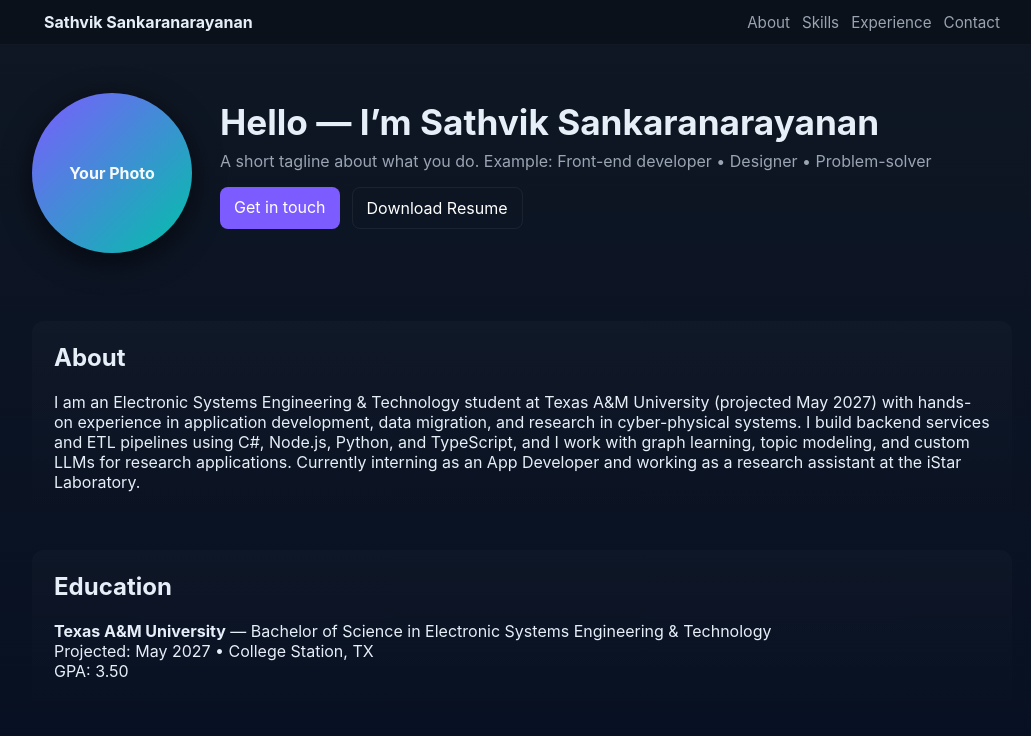
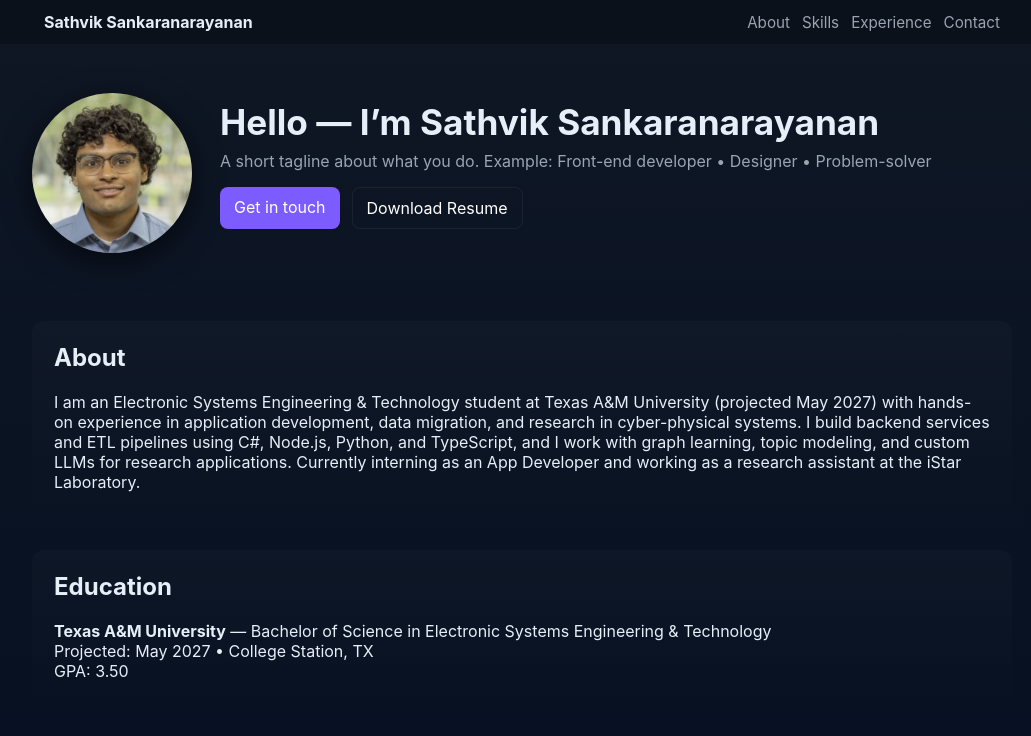
Before and after one commit to Sath440/PersonalWebsite, a plain HTML site: page index.html in a window 1280 px wide. Shown: the top 736 px of the page, without its empty margins (118-1149 px from the left). Drawn offline with Linux system fonts and the light colour scheme.

Commit message:
included profile photo

```diff
--- a/styles.css
+++ b/styles.css
@@ -21,8 +21,37 @@ body{margin:0;background:linear-gradient(180deg,var(--bg),#071022);color:var(--t
 
 .hero{padding:48px 16px}
 .hero-inner{max-width:var(--max-width);margin:0 auto;display:flex;gap:28px;align-items:center}
-.photo{width:160px;height:160px;border-radius:50%;flex:0 0 160px;background:linear-gradient(135deg,var(--accent),var(--accent-2));display:flex;align-items:center;justify-content:center;box-shadow:0 8px 30px rgba(0,0,0,0.6)}
-.photo-text{font-weight:700;color:rgba(255,255,255,0.95)}
+.photo {
+  width: 160px;
+  height: 160px;
+  border-radius: 50%;
+  flex: 0 0 160px;
+
+  /* Use only the profile picture */
+  background-image: url("Profile.jpg");
+  background-size: cover;
+  background-position: center;
+  background-repeat: no-repeat;
+
+  box-shadow: 0 8px 30px rgba(0, 0, 0, 0.6);
+  display: flex;
+  align-items: center;
+  justify-content: center;
+}
+
+/* Hide the placeholder text */
+.photo-text {
+  display: none;
+}
+
+@media (max-width: 780px) {
+  .photo {
+    width: 120px;
+    height: 120px;
+    flex: 0 0 120px;
+  }
+}
+
 .intro h1{margin:0 0 8px;font-size:clamp(1.6rem,3.5vw,2.2rem)}
 .tagline{margin:0 0 16px;color:var(--muted)}
 .cta-row{display:flex;gap:12px}
```
Also changed, not shown: Profile.jpg (added).
